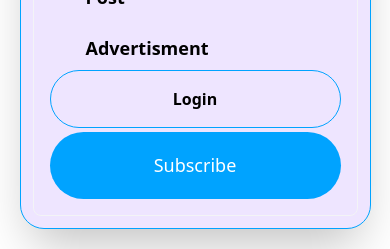
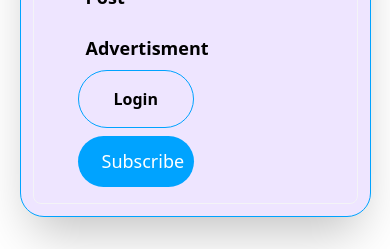
Before and after one commit to adnan4k/Hakim_web, a React (Create React App) app in the folder client/: page / in a window 390 px wide. Both pictures are taken after a click on the button "Open main menu". Shown: the part 193-442 px from the top of the page. Built offline with nearby package versions, Linux system fonts and the light colour scheme.

Commit message:
another customization on navbar

```diff
--- a/client/src/components/Navbar.jsx
+++ b/client/src/components/Navbar.jsx
@@ -75,7 +75,7 @@ function Navbar() {
                 </a>
               </li>
               <Link to="/login">
-                <li className="px-4 sm:px-8 rounded-full py-2 border border-[#00A3FF] mb-1">
+                <li className="px-3 w-[40%] sm:w-full ml-7 sm:ml-0 sm:px-8 rounded-full py-2 border border-[#00A3FF] mb-1">
                   <a
                     href="/login"
                     className="block text-[16px] text-center py-2 text-[#00A3FF]] rounded-full font-bold hover:bg-gray-100 md:hover:bg-transparent md:border-0 md:hover:text-blue-700 md:p-0 dark:text-white md:dark:hover:text-blue-500 dark:hover:bg-gray-700 dark:hover:text-white md:dark:hover:bg-transparent"
@@ -85,10 +85,10 @@ function Navbar() {
                 </li>
               </Link>
               <Link to="/subscription">
-                <li className="sm:px-3 py-[0.2px] rounded-full text-center bg-[#00A3FF]">
+                <li className="px-3 ml-7 mt-1 sm:mt-0 sm:ml-0 w-[40%] sm:w-full py-[0.1px] rounded-full text-center bg-[#00A3FF]">
                   <a
                     href="/subscription"
-                    className="block text-[16px]text-center my-3 py-2 px-3  text-white fontbold hover:bg-gray-700 md:hover:bg-transparent md:border-0 md:hover:text-blue-700 md:p-0 dark:text-white md:dark:hover:text-blue-500 dark:hover:bg-gray-700 dark:hover:text-white md:dark:hover:bg-transparent"
+                    className="block text-[16px]text-center  my-3  px-3  text-white fontbold hover:bg-gray-700 md:hover:bg-transparent md:border-0 md:hover:text-blue-700 md:p-0 dark:text-white md:dark:hover:text-blue-500 dark:hover:bg-gray-700 dark:hover:text-white md:dark:hover:bg-transparent"
                   >
                     Subscribe
                   </a>
```
